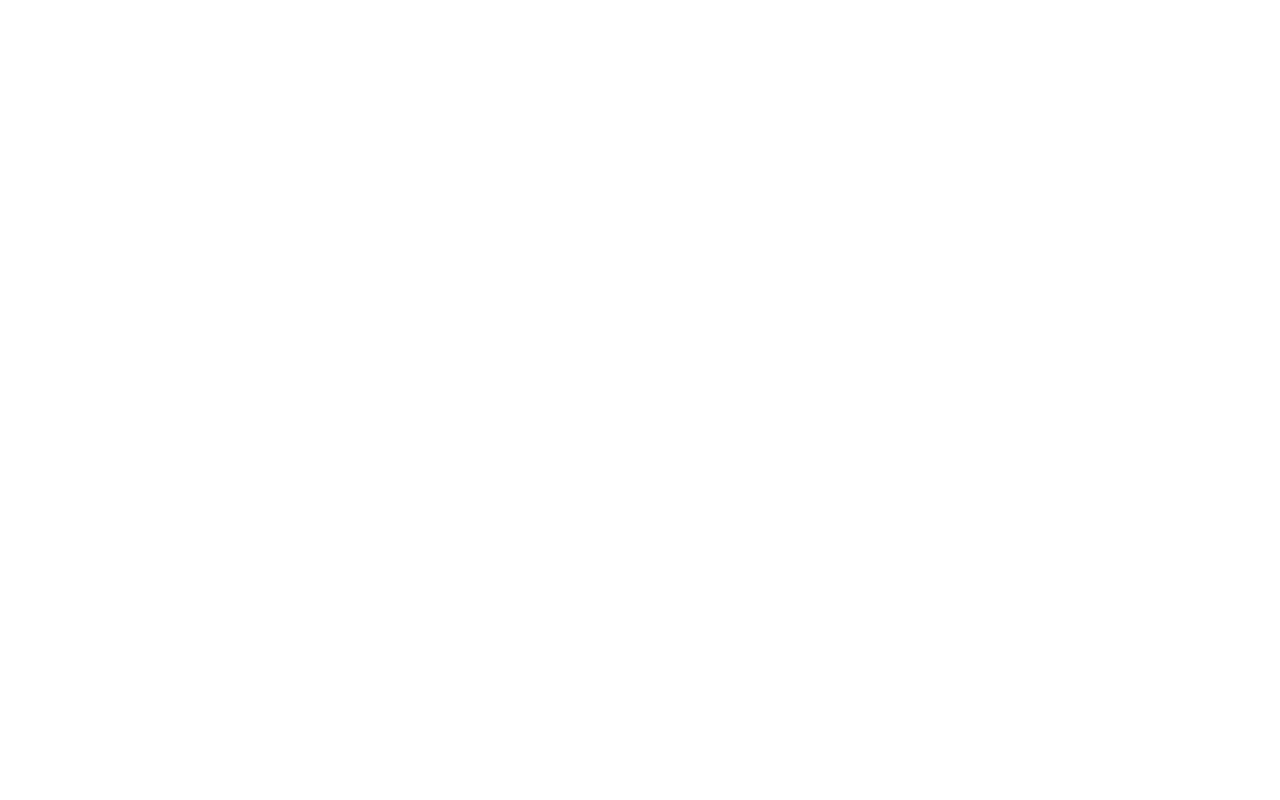
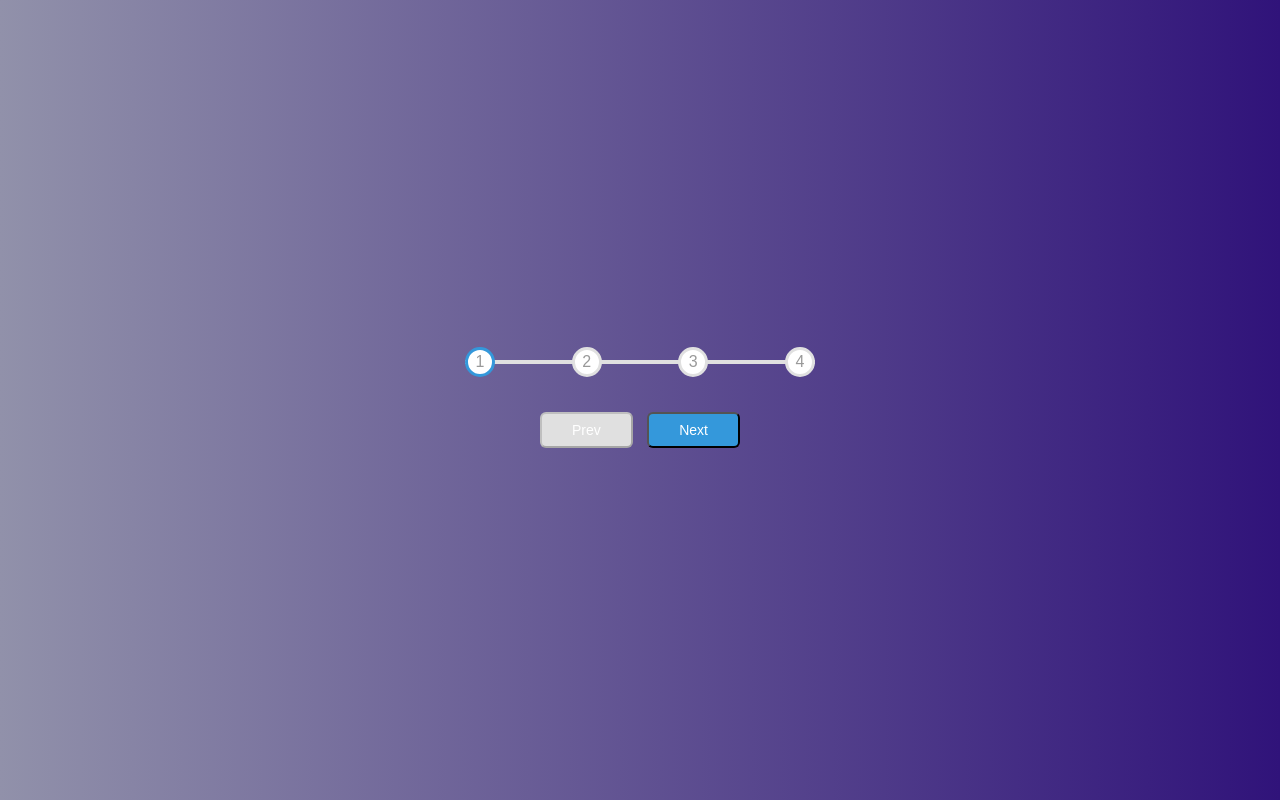
Before and after one commit to Ayukgiress/first, a plain HTML site: page index.html in a window 1280 px wide. Drawn offline with Linux system fonts and the light colour scheme.

Commit message:
my firsts

```diff
--- a/asset/styles/index.js
+++ b/asset/styles/index.js
@@ -1,11 +1,11 @@
 const progress = document.getElementById('progress')
+const prev = document.getElementById('prev')
 const next = document.getElementById('next')
-const prev = document.getElementById('prev')
 const circles = document.querySelectorAll('.circle')
 
 let currentActive = 1
 
-next.addEventListener('click', () =>{
+next.addEventListener('click', () => {
     currentActive++
 
     if(currentActive > circles.length) {
@@ -14,3 +14,36 @@ next.addEventListener('click', () =>{
 
     update()
 })
+
+prev.addEventListener('click', () => {
+    currentActive--
+
+    if(currentActive < 1) {
+        currentActive = 1
+    }
+
+    update()
+})
+
+function update () {
+    circles.forEach((circle, idx) => {
+        if(idx < currentActive) {
+            circle.classList.add('active')
+        } else {
+            circle.classList.remove('active')
+        }
+    })
+
+    const actives = document.querySelectorAll('.active')
+
+    progress.style.width = (actives.length - 1) / (circles.length - 1) * 100 + '%'
+
+    if(currentActive === 1) {
+        prev.disabled = true
+    } else if(currentActive === circles.length) {
+        next.disabled = true
+    } else {
+        prev.disabled = false
+        next.disabled = false
+    }
+}
--- a/asset/styles/styles.css
+++ b/asset/styles/styles.css
@@ -0,0 +1,100 @@
+@import url("https://fonts.googleapis.com/css?farmily = Muli&display=swap");
+
+:root {
+  --line-border-fill: #3498db;
+  --line-border-empty: #e0e0e0;
+}
+
+* {
+  box-sizing: border-box;
+}
+
+body {
+  background: linear-gradient(90deg, #9191aa, #30137a);
+  font-family: "Muli", sans-serif;
+  display: flex;
+  align-items: center;
+  justify-content: center;
+  height: 100vh;
+  overflow: hidden;
+  margin: 0;
+}
+
+.container {
+  text-align: center;
+}
+
+.progress-container {
+  display: flex;
+  justify-content: space-between;
+  position: relative;
+  margin-bottom: 30px;
+  max-width: 100%;
+  width: 350px;
+}
+
+.progress-container::before {
+  content: "";
+  background: var(--line-border-empty);
+  position: absolute;
+  top: 50%;
+  left: 0;
+  transform: translateY(-50%);
+  height: 4px;
+  width: 100%;
+  z-index: -1;
+  transition: 0.4s ease;
+}
+
+.progress {
+  background: var(--line-border-fill);
+  position: absolute;
+  top: 50%;
+  left: 0;
+  transform: translateY(-50%);
+  height: 4px;
+  width: 0%;
+  z-index: -1;
+  transition: 0.4s ease;
+}
+
+.circle {
+  background-color: #fff;
+  color: #999;
+  height: 30px;
+  border-radius: 50%;
+  width: 30px;
+  display: flex;
+  align-items: center;
+  justify-content: center;
+  border: 3px solid var(--line-border-empty);
+  transition: 0.4s ease;
+}
+
+.circle.active {
+  border-color: var(--line-border-fill);
+}
+
+.btn {
+  background-color: var(--line-border-fill);
+  color: #fff;
+  border-radius: 6px;
+  cursor: pointer;
+  font-family: inherit;
+  padding: 8px 30px;
+  margin: 5px;
+  font-size: 14px;
+}
+
+.btn:active {
+  transform: scale(0.98);
+}
+
+.btn:focus {
+  outline: 0;
+}
+
+.btn:disabled {
+  background-color: var(--line-border-empty);
+  cursor: not-allowed;
+}
--- a/index.html
+++ b/index.html
@@ -1,11 +1,23 @@
 <!DOCTYPE html>
 <html lang="en">
-<head>
-    <meta charset="UTF-8">
-    <meta name="viewport" content="width=device-width, initial-scale=1.0">
-    <title>Document</title>
-</head>
-<body>
-
-</body>
+  <head>
+    <meta charset="UTF-8" />
+    <meta name="viewport" content="width=device-width, initial-scale=1.0" />
+    <title>progress steps</title>
+    <link rel="stylesheet" href="asset/styles/styles.css" />
+  </head>
+  <body>
+    <div class="container">
+      <div class="progress-container">
+        <div class="progress" id="progress"></div>
+        <div class="circle active">1</div>
+        <div class="circle">2</div>
+        <div class="circle">3</div>
+        <div class="circle">4</div>
+      </div>
+      <button class="btn" id="prev" disabled>Prev</button>
+      <button class="btn" id="next">Next</button>
+    </div>
+    <script src="asset/styles/index.js"></script>
+  </body>
 </html>
```
